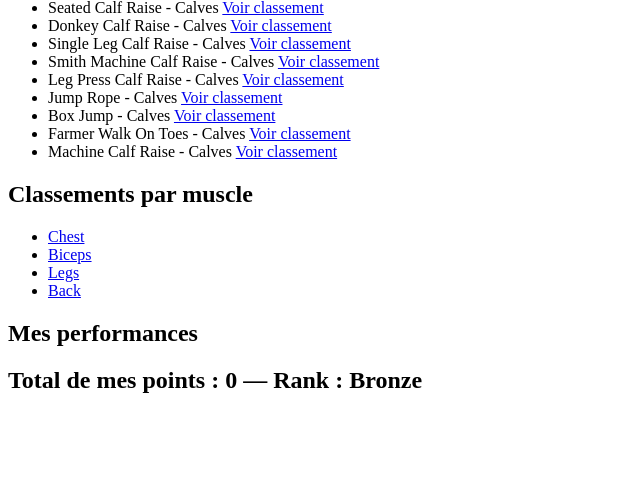
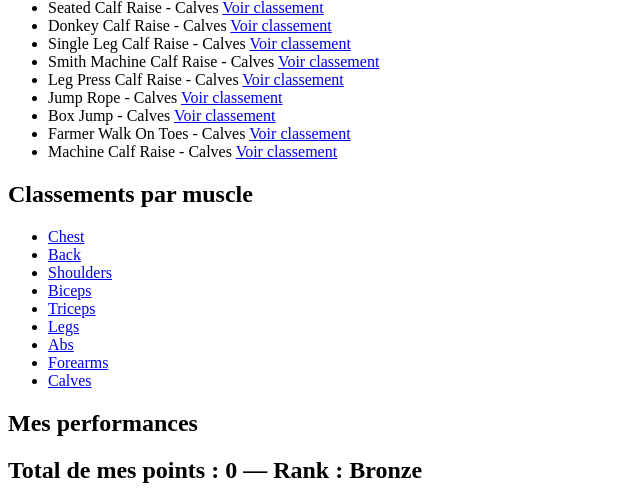
Before and after one commit to reibelbenjamin6-dev/projetNSI-gym, a Flask app: page /dashboard in a window 1280 px wide. Shown: the part 1712-2216 px from the top of the page, without its empty margins (0-640 px from the left). Before the commit the page ends 2105 px from the top, so only its background shows below. Run offline with Flask 3, Linux system fonts and the light colour scheme; the visitor is signed in with stand-in values (Sample User, id 1); data comes from the database, SQL or seed files in the repository; data that the repository does not hold is empty.

Commit message:
Update muscle leaderboard links

```diff
--- a/templates/dashboard.html
+++ b/templates/dashboard.html
@@ -28,9 +28,14 @@
 
 <ul>
     <li><a href="/muscle/Chest">Chest</a></li>
+    <li><a href="/muscle/Back">Back</a></li>
+    <li><a href="/muscle/Shoulders">Shoulders</a></li>
     <li><a href="/muscle/Biceps">Biceps</a></li>
+    <li><a href="/muscle/Triceps">Triceps</a></li>
     <li><a href="/muscle/Legs">Legs</a></li>
-    <li><a href="/muscle/Back">Back</a></li>
+    <li><a href="/muscle/Abs">Abs</a></li>
+    <li><a href="/muscle/Forearms">Forearms</a></li>
+    <li><a href="/muscle/Calves">Calves</a></li>
 </ul>
 
 <h2>Mes performances</h2>
```
